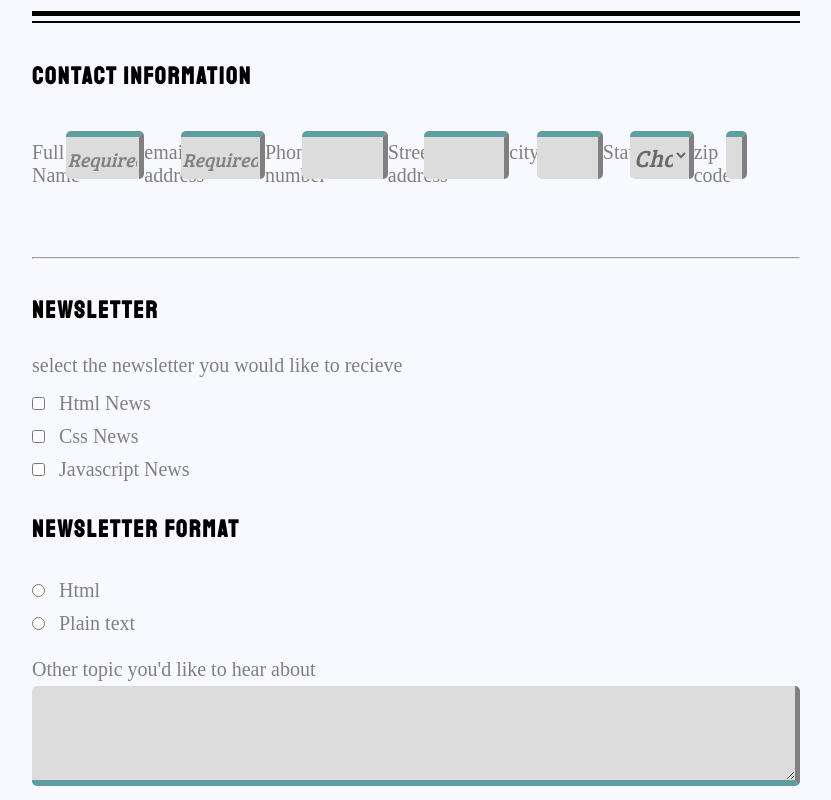
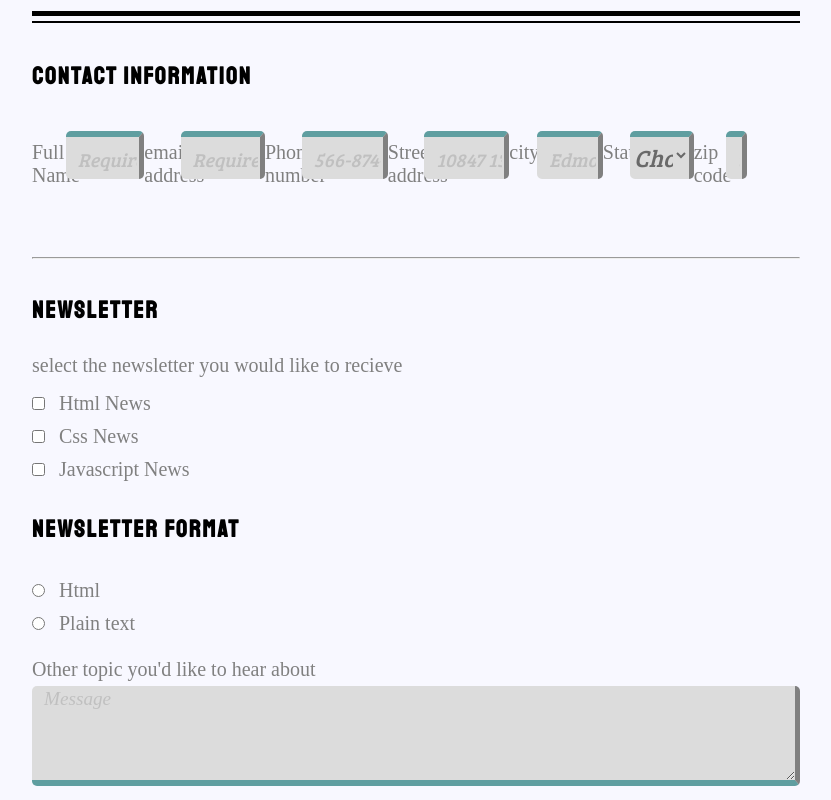
Before and after one commit to edomia/Project-03, a plain HTML site: page index.html in a window 1280 px wide. Shown: the part 200-1000 px from the top of the page, without its empty margins (224-1055 px from the left). Drawn offline with Linux system fonts and the light colour scheme.

Commit message:
fix placeholder text-alignment

```diff
--- a/css/style.css
+++ b/css/style.css
@@ -66,13 +66,26 @@ p {
     border-right: solid 5px #808080;
     font-style: italic;
 }
-input::placeholder {
-    text-align: right;
-    padding-right: 25px;
+
+::placeholder{
     font-size: 1.2rem;
     font-style: italic;
-    color: #808080;
+   color: #c0c0c0;
+    padding-left: 10px;
 }
+#email::placeholder {
+    text-align: right;
+    padding-right: 20px;
+    font-size: 1.2rem;
+    font-style: italic;
+}
+#name::placeholder{
+    text-align: right;
+    padding-right: 20px;
+    font-size: 1.2rem;
+    font-style: italic;
+}
+
 #zip_code{
     width: 30%;
 }
@@ -92,7 +105,7 @@ fieldset legend {
     padding: 30px 0;
     letter-spacing: 2px;
 }
-form label {
+fieldset label{
     font-size: 1.25em;
     color: #808080;
 }
@@ -117,7 +130,7 @@ textarea {
     border-bottom: solid 6px #5f9ea0;
     border-right: solid 5px #808080;
 }
-button {
+input[type="button"] {
     font-family: 'Staatliches', cursive;
     width: 100%;
     color: white;
@@ -127,7 +140,7 @@ button {
     border: 0;
     font-size: 1.5em
 }
-button:hover {
+input:hover[type="button"] {
 
     background-image: linear-gradient(to right, red, orange, yellow, green, blue, indigo, red);
     animation: slidebg .9s linear infinite;
--- a/index.html
+++ b/index.html
@@ -15,7 +15,7 @@
     <header>
         <h1>the code review</h1>
     </header>
-
+<main>
     <div class="container">
 
         <h2 id="signup">signup for our settler</h2>
@@ -37,16 +37,16 @@
                     </div>
                     <div class="contact_info">
                         <label for="phone" class="user_label">Phone number</label>
-                        <input type="tel" id="phone" name="user_phone" class="user_input">
+                        <input type="tel" id="phone" name="user_phone" class="user_input" placeholder="566-874-1111">
                     </div>
                     <div class="contact_info">
                         <label for="address" class="user_label">Street address</label>
-                        <input type="text" id="address" name="user_address" class="user_input">
+                        <input type="text" id="address" name="user_address" class="user_input" placeholder="10847 132 ST Nw">
                     </div>
 
                     <div class="contact_info">
                         <label for="city" class="user_label">city</label>
-                        <input type="text" id="city" name="user_city" class="user_input">
+                        <input type="text" id="city" name="user_city" class="user_input" placeholder="Edmonton">
                     </div>
 
                     <div class="contact_info">
@@ -72,15 +72,13 @@
                     </div>
                     <div class="contact_info">
                         <label for="zip_code" class="user_label">zip code</label>
-                        <input type="text" id="zip_code" name="user_state" class="user_input">
+                        <input type="text" id="zip_code" name="user_state" class="user_input" placeholder="t5g 4d3">
                     </div>
                 </fieldset>
             </div>
         </form>
         <hr>
-
-        <form action="index.html" method="post">
-            <fieldset>
+                 <fieldset>
                 <legend>Newsletter</legend>
                 <label class="user_label">select the newsletter you would like to recieve</label>
                 <div class="news">
@@ -94,10 +92,7 @@
                     <label for="javascript_news">Javascript News</label>
                 </div>
             </fieldset>
-        </form>
-
-        <form action="index.html" method="post">
-            <fieldset>
+    <fieldset>
                 <legend>Newsletter Format</legend>
                 <input type="radio" id="html_format" name="user_format">
                 <label for="html_format">Html</label>
@@ -106,12 +101,13 @@
                 <label for="plain_text">Plain text</label>
                 <br><br>
                 <label>Other topic you'd like to hear about</label>
-                <textarea></textarea>
-                <button>sign up</button>
+                <textarea placeholder="Message"></textarea>
+                <input type="button" value="sign up">
             </fieldset>
         </form>
 
     </div>
+    </main>
     <footer>
         <h4>&copy; copyright the code review</h4>
     </footer>
```
